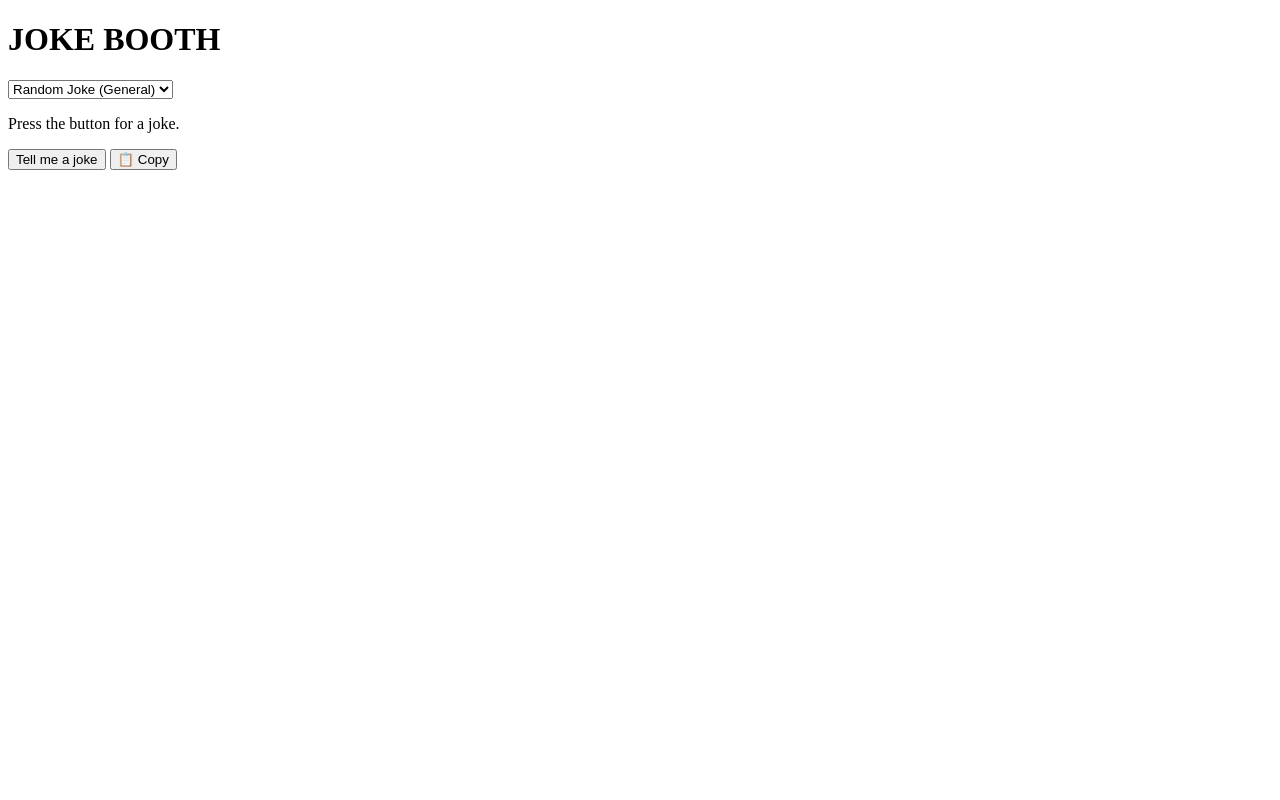
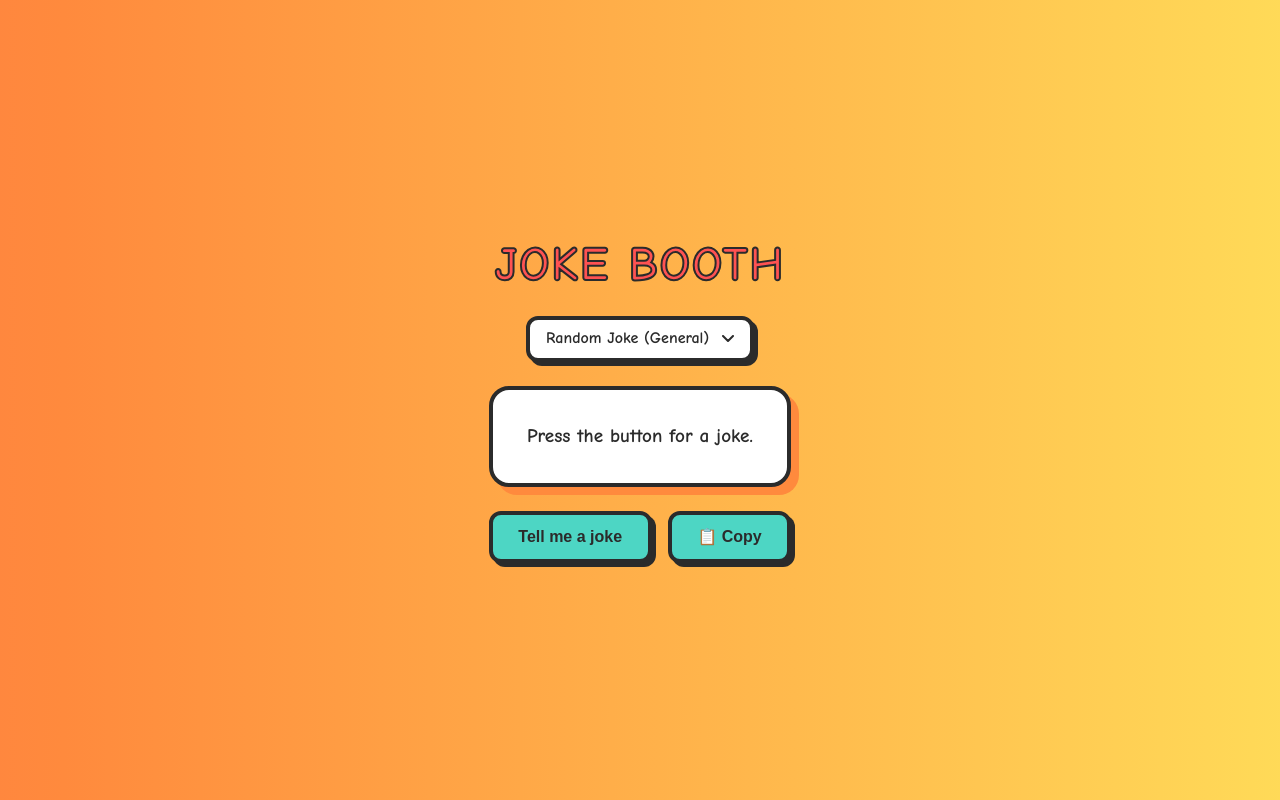
Before and after one commit to jayeolataiwo-dev/JOKE-BOOTH, a plain HTML site: page index.html in a window 1280 px wide. Drawn offline with Linux system fonts and the light colour scheme.

Commit message:
Change stylesheet reference in index.html
Updated stylesheet link from 'tc.css' to 'styles.css'.

```diff
--- a/index.html
+++ b/index.html
@@ -4,7 +4,7 @@
     <meta charset="UTF-8" />
     <meta name="viewport" content="width=device-width, initial-scale=1.0" />
     <title>Joke Booth</title>
-    <link rel="stylesheet" href="tc.css" />
+    <link rel="stylesheet" href="styles.css" />
   </head>
   <body>
     <main class="stage">
```
